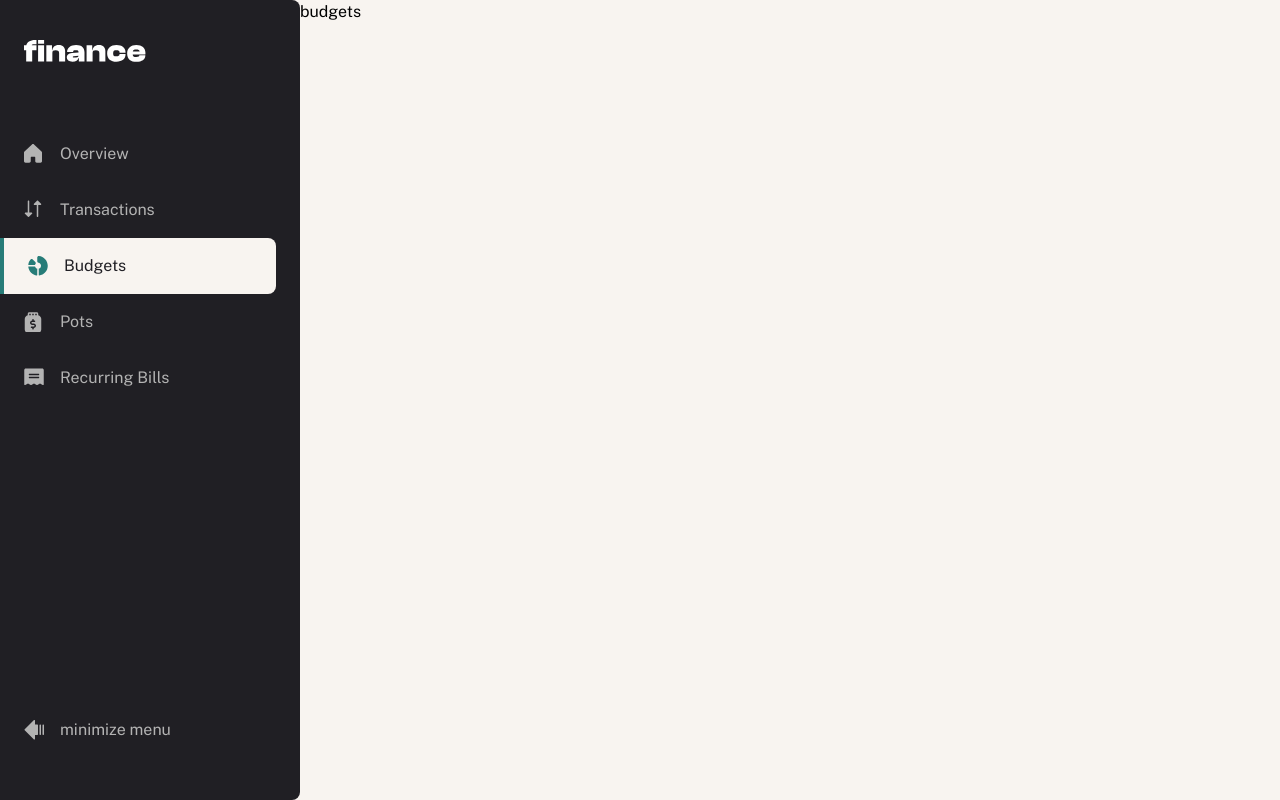
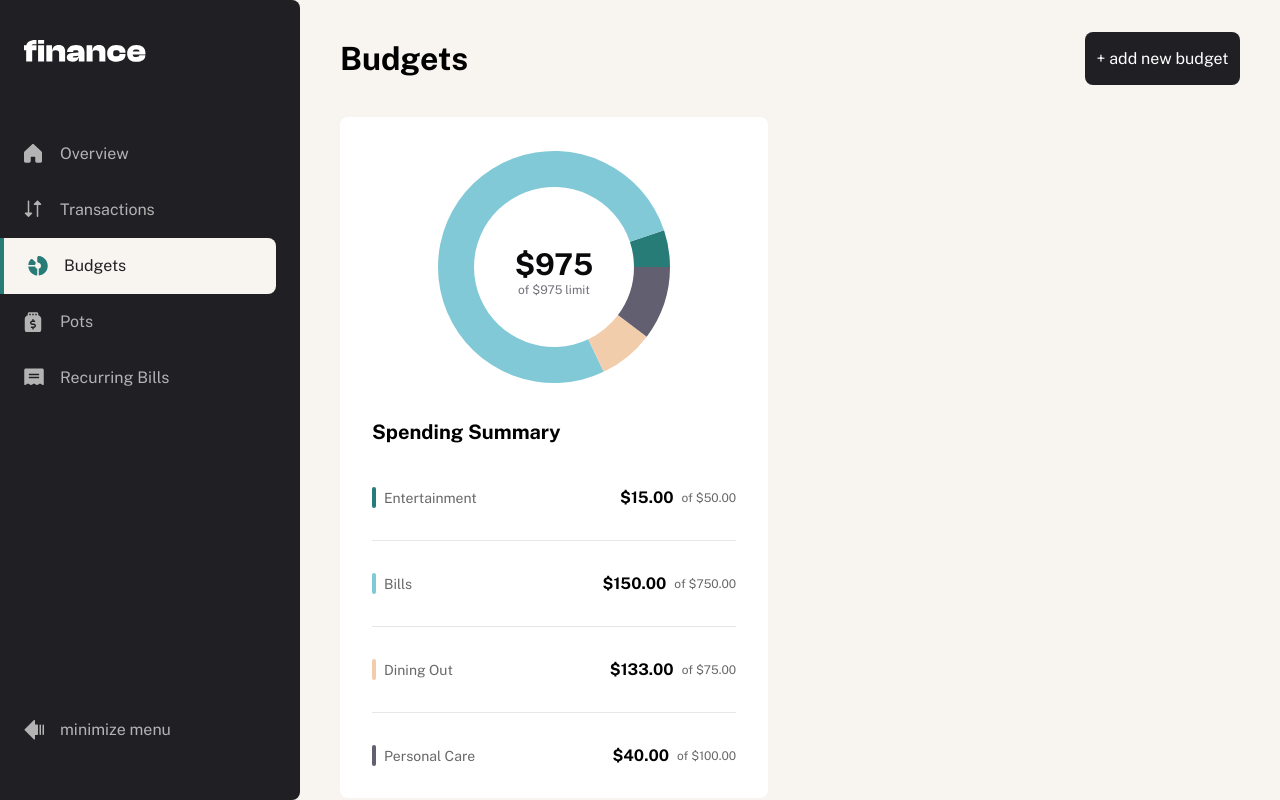
Before and after one commit to mrvicthor/personal-finance-app, a Next.js app: page /budgets in a window 1280 px wide. Built offline with nearby package versions, Linux system fonts and the light colour scheme.

Commit message:
Feat(Budgets.tsx): Designed budgets route page for desktop

```diff
--- a/src/app/budgets/page.tsx
+++ b/src/app/budgets/page.tsx
@@ -1,3 +1,29 @@
+import Bubblechart from "@/components/bubblechart";
+import { getFinanceData } from "../../../lib/data";
+import SpendingSummary from "@/features/budgets/components/SpendingSummary";
+
 export default async function Page() {
-  return <h1>budgets</h1>;
+  const data = await getFinanceData();
+  console.log(data.budgets);
+  return (
+    <section className="main py-8 h-screen overflow-hidden overflow-y-scroll">
+      <section className="px-4 sm:px-10">
+        <div className="flex items-center justify-between">
+          <h1 className="text-[2rem] font-bold capitalize">budgets</h1>
+          <button className="text-white bg-[#201F24] h-[3.3125rem] w-[9.6875rem] rounded-lg">
+            + add new budget
+          </button>
+        </div>
+        <section className=" budgets-wrapper grid mt-8">
+          <section className="bg-white px-8 rounded-lg">
+            <div className="flex items-center justify-center">
+              <Bubblechart data={data.budgets} />
+            </div>
+            <SpendingSummary data={data.budgets} />
+          </section>
+          <section></section>
+        </section>
+      </section>
+    </section>
+  );
 }
--- a/src/app/globals.css
+++ b/src/app/globals.css
@@ -157,6 +157,10 @@
     border-bottom: 1px solid #f8f4f0 !important;
   }
 
+  .budgets-wrapper {
+    grid-template-columns: 26.75rem 1fr;
+  }
+
   @media (width <= 48rem) {
     .finance-wrapper {
       grid-template-columns: 1fr;
--- /dev/null
+++ b/src/features/budgets/components/SpendingSummary.tsx
@@ -0,0 +1,76 @@
+"use client";
+import React from "react";
+import { formatCurrency, containerVariants, itemVariants } from "@/helpers";
+import { motion } from "motion/react";
+
+type SpendingProps = {
+  category: string;
+  maximum: number;
+  theme: string;
+};
+
+type SpendingSummaryProps = {
+  data: SpendingProps[];
+};
+const SpendingSummary = ({ data }: SpendingSummaryProps) => {
+  console.log(data);
+  const summary = [
+    {
+      category: "Entertainment",
+      maximum: 50,
+      theme: "#277C78",
+      amountSpent: 15,
+    },
+    { category: "Bills", maximum: 750, theme: "#82C9D7", amountSpent: 150 },
+    { category: "Dining Out", maximum: 75, theme: "#F2CDAC", amountSpent: 133 },
+    {
+      category: "Personal Care",
+      maximum: 100,
+      theme: "#626070",
+      amountSpent: 40,
+    },
+  ];
+
+  return (
+    <div>
+      <h3 className="text-[1.25rem] font-bold capitalize">spending summary</h3>
+      <motion.ul
+        variants={containerVariants}
+        initial="hidden"
+        animate="visible"
+        className="mt-2 divide-y-[1px]"
+      >
+        {summary.map((item) => (
+          <motion.li
+            variants={itemVariants}
+            className={`py-4`}
+            key={item.category}
+          >
+            <div className="flex items-center justify-between my-4 h-[1.3125rem] gap-2">
+              <span
+                className={`${
+                  item.category === "Entertainment"
+                    ? "bg-[#277C78]"
+                    : item.category === "Bills"
+                    ? "bg-[#82c9d7]"
+                    : item.category === "Dining Out"
+                    ? "bg-[#f2cdac]"
+                    : "bg-[#626070]"
+                } h-full w-1 block rounded`}
+              />
+              <span className="text-[#696868] text-sm">{item.category}</span>
+              <span className="ml-auto font-bold">
+                {formatCurrency(item.amountSpent)}
+              </span>
+              <span className="text-xs text-[#696868]">
+                of {formatCurrency(item.maximum)}
+              </span>
+            </div>
+          </motion.li>
+        ))}
+      </motion.ul>
+    </div>
+  );
+};
+
+export default SpendingSummary;
```
